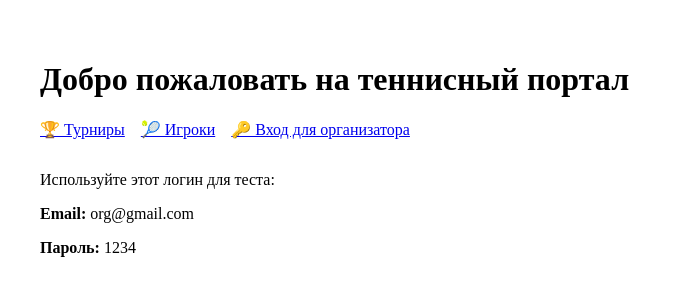
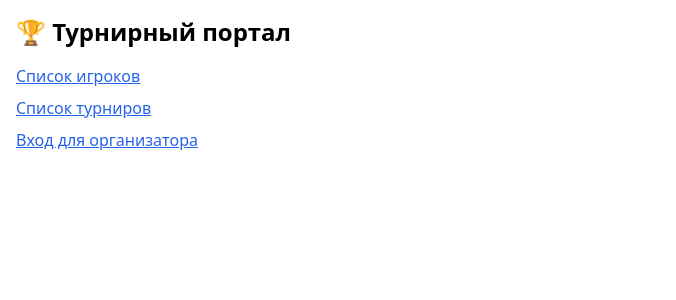
Before and after one commit to klivadenko33/tennis-front, a Next.js app: page / in a window 1280 px wide. Shown: the top 300 px of the page, without its empty margins (0-676 px from the left). Built offline with nearby package versions, Linux system fonts and the light colour scheme.

Commit message:
Add files via upload

```diff
--- /dev/null
+++ b/components/Navbar.js
@@ -0,0 +1,13 @@
+
+import Link from 'next/link';
+
+export default function Navbar() {
+  return (
+    <nav className="bg-gray-800 p-4 text-white flex space-x-4">
+      <Link href="/">Главная</Link>
+      <Link href="/players">Игроки</Link>
+      <Link href="/tournaments">Турниры</Link>
+      <Link href="/login">Вход</Link>
+    </nav>
+  );
+}
--- /dev/null
+++ b/pages/_app.js
@@ -0,0 +1,6 @@
+
+import '../styles/globals.css'
+
+export default function App({ Component, pageProps }) {
+  return <Component {...pageProps} />
+}
--- a/pages/index.js
+++ b/pages/index.js
@@ -1,25 +1,15 @@
+
 import Link from 'next/link';
 
 export default function Home() {
   return (
-    <div style={{ padding: '2rem' }}>
-      <h1>Добро пожаловать на теннисный портал</h1>
-
-      <nav style={{ marginBottom: '2rem' }}>
-        <Link href="/tournaments">
-          <a style={{ marginRight: '1rem' }}>🏆 Турниры</a>
-        </Link>
-        <Link href="/players">
-          <a style={{ marginRight: '1rem' }}>🎾 Игроки</a>
-        </Link>
-        <Link href="/login">
-          <a>🔑 Вход для организатора</a>
-        </Link>
-      </nav>
-
-      <p>Используйте этот логин для теста:</p>
-      <p><b>Email:</b> org@gmail.com</p>
-      <p><b>Пароль:</b> 1234</p>
+    <div className="p-4">
+      <h1 className="text-2xl font-bold mb-4">🏆 Турнирный портал</h1>
+      <ul className="space-y-2">
+        <li><Link href="/players" className="text-blue-600 underline">Список игроков</Link></li>
+        <li><Link href="/tournaments" className="text-blue-600 underline">Список турниров</Link></li>
+        <li><Link href="/login" className="text-blue-600 underline">Вход для организатора</Link></li>
+      </ul>
     </div>
   );
 }
--- /dev/null
+++ b/postcss.config.js
@@ -0,0 +1,7 @@
+
+module.exports = {
+  plugins: {
+    tailwindcss: {},
+    autoprefixer: {},
+  },
+}
--- /dev/null
+++ b/styles/globals.css
@@ -0,0 +1,4 @@
+
+@tailwind base;
+@tailwind components;
+@tailwind utilities;
--- /dev/null
+++ b/tailwind.config.js
@@ -0,0 +1,12 @@
+
+/** @type {import('tailwindcss').Config} */
+module.exports = {
+  content: [
+    "./pages/**/*.{js,ts,jsx,tsx}",
+    "./components/**/*.{js,ts,jsx,tsx}",
+  ],
+  theme: {
+    extend: {},
+  },
+  plugins: [],
+}
```
